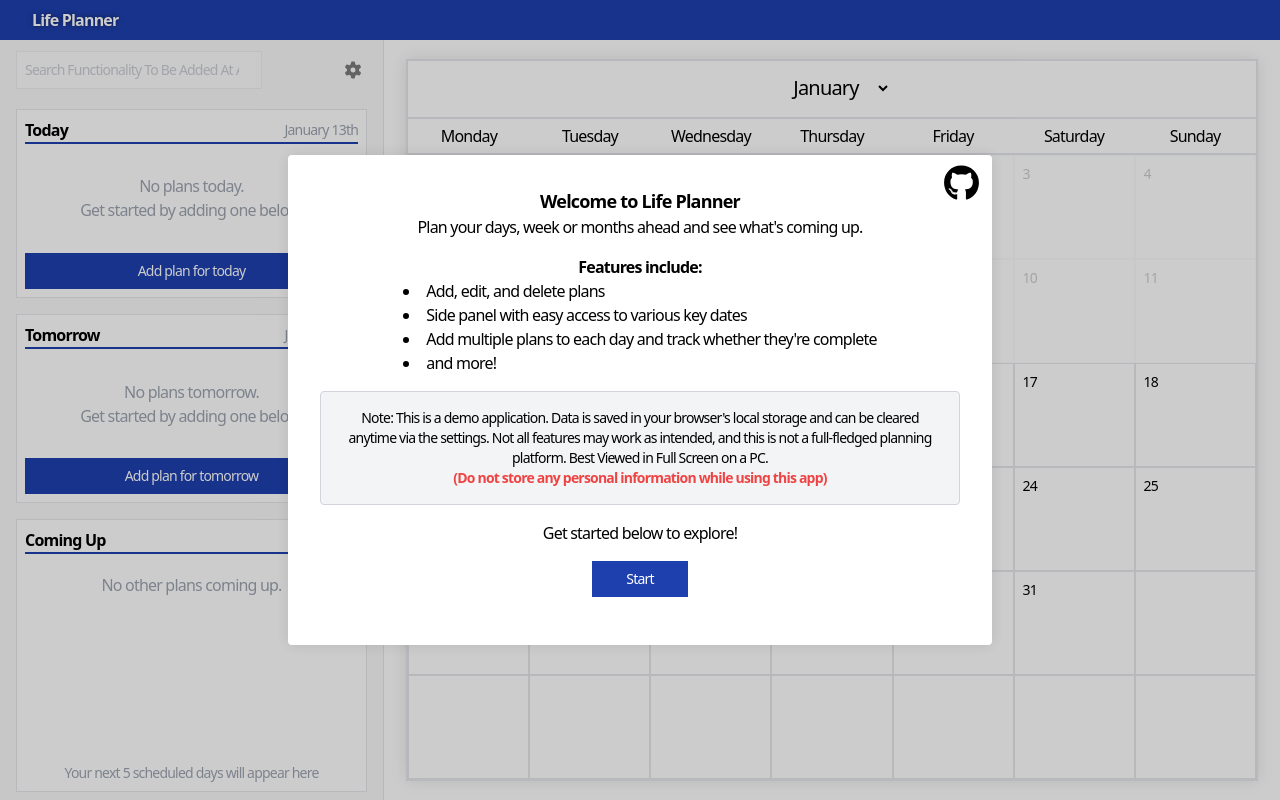
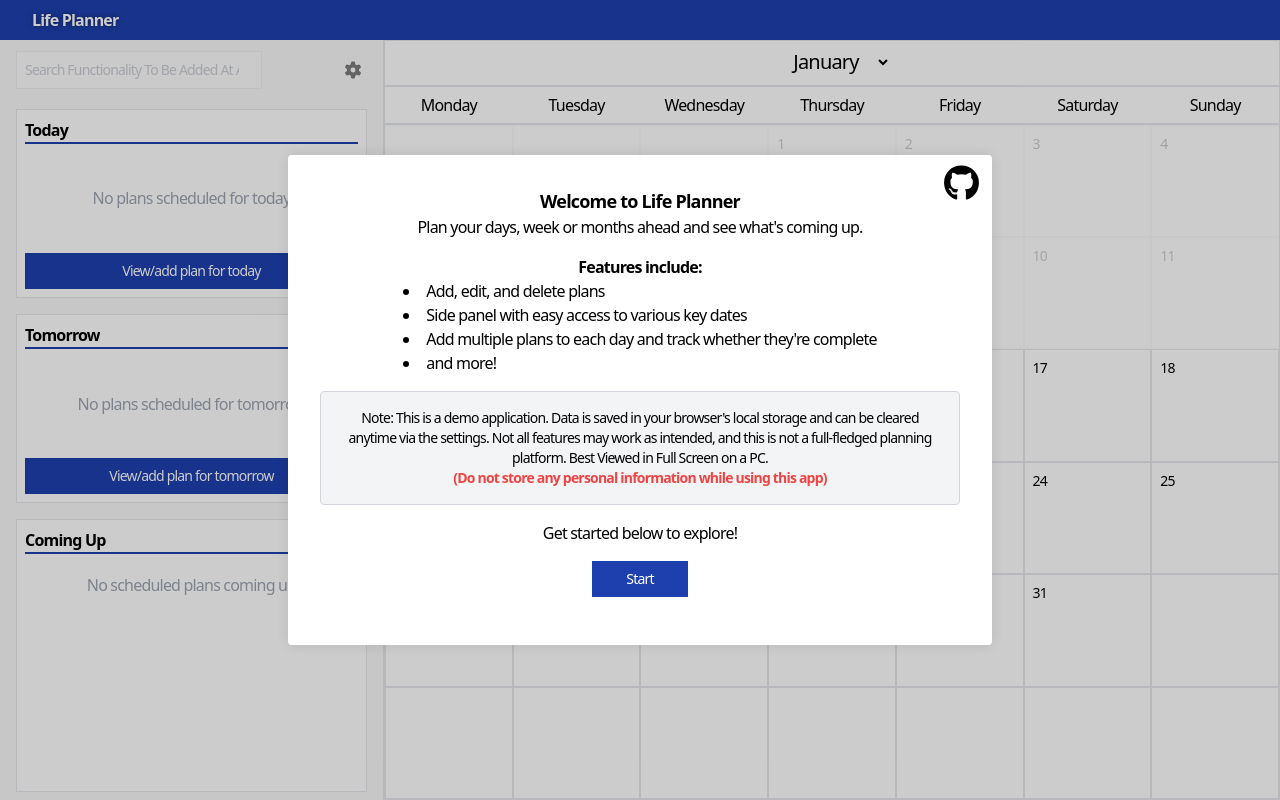
Before and after one commit to lseti1/AngularLifePlanner-1234890, an Angular app: page / in a window 1280 px wide. Built offline with nearby package versions, Linux system fonts and the light colour scheme.

Commit message:
General visual changes and text updates

```diff
--- a/src/app/calendar-view/calendar-view.html
+++ b/src/app/calendar-view/calendar-view.html
@@ -1,20 +1,20 @@
 <div class="relative w-full h-full flex items-center justify-center">
-    <div class="border w-[95%] h-[95%] shadow-sm">
-        <div class="border flex items-center justify-center h-[8%]">
+    <div class="w-full h-full">
+        <div class="border flex items-center justify-center h-[6%]">
             <select class="text-xl bg-white text-center border-b-2 border-blue-800/0 hover:border-blue-800 cursor-pointer " [(ngModel)]="selectedMonthIndex">
                 @for (month of months; track month) {
                     <option class="text-xl" (click)="setSelectedMonthIndex($index)" [value]="$index">{{ month }}</option>
                 }
             </select>
         </div>
-        <div class="border flex items-center justify-center h-[5%] w-full">
+        <div class="border flex items-center justify-center h-[5%] w-full select-none">
             <ul class="grid grid-cols-7 text-center w-full">
                 @for (day of daysOfWeek; track day) {
                     <li>{{ day }}</li>
                 }
             </ul>
         </div>
-        <div class="border h-[87%]">
+        <div class="border h-[89%]">
             <ul class="grid grid-cols-7 grid-rows-6 h-full w-full">
                 @for (day of days; track day) {
                     <li
@@ -25,7 +25,7 @@
                         @let dayPlan = getDateBlockPlans(day);
                         @if ( dayPlan.length > 0) {
                         <div class="flex flex-col">
-                            <p class="absolute flex items-center justify-center text-center top-0 right-0 bg-blue-800 text-white px-2">{{ dayPlan.length }}</p>
+                            <p class="absolute flex items-center justify-center text-center top-2 right-2 bg-blue-800 text-white px-2 rounded-md border">{{ dayPlan.length }}</p>
                             @for (plan of dayPlan.slice(0,3); track plan) {
                                 <p class="whitespace-nowrap">- {{ plan.title }}</p>
                             }
--- a/src/app/side-panel/filtered-plans/filtered-plans.html
+++ b/src/app/side-panel/filtered-plans/filtered-plans.html
@@ -1,7 +1,10 @@
 <div class="flex flex-col w-full h-full px-4 py-2">
-    <div class="flex flex-col justify-between bg-white p-2 border h-full">
+    <div class="group flex flex-col justify-between bg-white p-2 border h-full">
         <div>
-            <h1 class="font-semibold border-b-2 border-blue-800">Coming Up</h1>
+            <div class=" flex flex-row gap-2 border-b-2 border-blue-800 items-center">
+                <h1 class="font-semibold ">Coming Up </h1>
+                <p class="group-hover:opacity-100 opacity-0 text-gray-400 text-sm">Next 5 scheduled days after {{ tomorrowDate | date: 'MMMM'}} {{ tomorrowDate.getDate() | ordinalPipe}}:</p>
+            </div>
             <ul class="flex flex-col gap-1 list-disc list-inside break-words mt-1">
                 @for (block of dateBlocks().slice(0, 5); track block) {
                     <li  class="flex flex-row justify-between items-center border bg-gray-100 p-2">
@@ -21,11 +24,10 @@
             </ul>
             @if (dateBlocks().length === 0) {
                 <div class="flex items-center justify-center w-full h-full">
-                    <p class="text-gray-400 text-center">No other plans coming up.</p>
+                    <p class="text-gray-400 text-center">No scheduled plans coming up</p>
                 </div>
             }
         </div>
-        <p class="text-center text-sm text-gray-400">Your next 5 scheduled days will appear here</p>
     </div>
 
 </div>
--- a/src/app/side-panel/filtered-plans/filtered-plans.ts
+++ b/src/app/side-panel/filtered-plans/filtered-plans.ts
@@ -2,10 +2,11 @@ import { Component, computed } from '@angular/core';
 import { LocalStorageService } from '../../services/local-storage-service';
 import { OrdinalPipePipe } from "../../pipes/ordinal-pipe-pipe";
 import { CalendarService } from '../../services/calendar-service';
+import { DatePipe } from '@angular/common';
 
 @Component({
   selector: 'app-filtered-plans',
-  imports: [OrdinalPipePipe],
+  imports: [OrdinalPipePipe, DatePipe],
   templateUrl: './filtered-plans.html',
   styleUrl: './filtered-plans.css'
 })
@@ -24,11 +25,16 @@ export class FilteredPlans {
         return aDate - bDate;
       });
   });
+  public tomorrowDate: Date;
 
   constructor(
     private localStorageService: LocalStorageService,
     private calendarService: CalendarService
-  ) {}
+  ) {
+    const today = this.calendarService.getCurrentDate();
+    this.tomorrowDate = new Date(today);
+    this.tomorrowDate.setDate(today.getDate() + 1);
+  }
 
   onViewPlan(month: number, date: number): void {
     this.calendarService.setHasSelectedDate(true);
--- a/src/app/side-panel/today/today.html
+++ b/src/app/side-panel/today/today.html
@@ -1,9 +1,9 @@
-<div class="flex flex-col w-full h-full px-4 py-2">
-    <div class="bg-white p-2 border overflow-hidden flex flex-col justify-between h-full">
+<div class="flex flex-col w-full h-full px-4 py-2 ">
+    <div class="group bg-white p-2 border overflow-hidden flex flex-col justify-between h-full">
         <div>
-            <div class="flex flex-row justify-between items-center border-b-2 border-blue-800">
+            <div class="flex flex-row gap-2 items-center border-b-2 border-blue-800">
                  <h1 class="font-semibold">Today</h1>
-                 <p class="text-gray-400 text-sm">{{ currentDate | date: 'MMMM'}} {{ currentDate.getDate() | ordinalPipe}}</p>
+                 <p class="group-hover:opacity-100 opacity-0 text-gray-400 text-none text-sm">{{ currentDate | date: 'MMMM'}} {{ currentDate.getDate() | ordinalPipe}}</p>
             </div>
             <ul class="text-base break-words">
                 @for (plan of todaysPlan().slice(0, 5); track plan.id) {
@@ -18,7 +18,7 @@
         </div>
         @if (todaysPlan().length === 0) {
             <div class="flex items-center justify-center w-full h-full">
-                <p class="text-gray-400 text-center">No plans today.<br  />Get started by adding one below.</p>
+                <p class="text-gray-400 text-center">No plans scheduled for today</p>
             </div>
         }
         <button (click)="toggleViewToday()" class="blue-btn">{{ todaysPlanButtonText }}</button>
--- a/src/app/side-panel/today/today.ts
+++ b/src/app/side-panel/today/today.ts
@@ -29,7 +29,7 @@ export class Today {
 
   get todaysPlanButtonText(): string {
     const plans = this.todaysPlan();
-    return plans.length <= 5 ? "Add plan for today" : `View ${plans.length - 5} more`;
+    return plans.length <= 5 ? "View/add plan for today" : `View ${plans.length - 5} more`;
   }
 
   updateTodaysPlan(): Plan[] {
--- a/src/app/side-panel/tomorrow/tomorrow.html
+++ b/src/app/side-panel/tomorrow/tomorrow.html
@@ -1,9 +1,9 @@
 <div class="flex flex-col w-full h-full px-4 py-2">
-    <div class="bg-white p-2 border overflow-hidden flex flex-col justify-between h-full">
+    <div class="group bg-white p-2 border overflow-hidden flex flex-col justify-between h-full">
         <div>
-            <div class="flex flex-row justify-between border-b-2 items-center border-blue-800">
+            <div class="flex flex-row gap-2 border-b-2 items-center border-blue-800">
                  <h1 class="font-semibold">Tomorrow</h1>
-                 <p class="text-gray-400 text-sm">{{ tomorrowDate | date: 'MMMM'}} {{ tomorrowDate.getDate() | ordinalPipe}}</p>
+                 <p class="group-hover:opacity-100 opacity-0 text-gray-400 text-none text-sm">{{ tomorrowDate | date: 'MMMM'}} {{ tomorrowDate.getDate() | ordinalPipe}}</p>
             </div>
             <ul class="text-base break-words">
                 @for (plan of tomorrowsPlan().slice(0, 5); track plan.id) {
@@ -18,7 +18,7 @@
         </div>
         @if (tomorrowsPlan().length === 0) {
             <div class="flex items-center justify-center w-full h-full">
-                <p class="text-gray-400 text-center">No plans tomorrow.<br  />Get started by adding one below.</p>
+                <p class="text-gray-400 text-center">No plans scheduled for tomorrow</p>
             </div>
         }
         <button (click)="toggleViewTomorrow()" class="blue-btn">{{ tomorrowsPlanButtonText }}</button>
--- a/src/app/side-panel/tomorrow/tomorrow.ts
+++ b/src/app/side-panel/tomorrow/tomorrow.ts
@@ -32,7 +32,7 @@ export class Tomorrow {
 
   get tomorrowsPlanButtonText(): string {
     const plans = this.tomorrowsPlan();
-    return plans.length <= 5 ? "Add plan for tomorrow" : `View ${plans.length - 5} more`;
+    return plans.length <= 5 ? "View/add plan for tomorrow" : `View ${plans.length - 5} more`;
   }
 
   updateTomorrowsPlan(): Plan[] {
```
